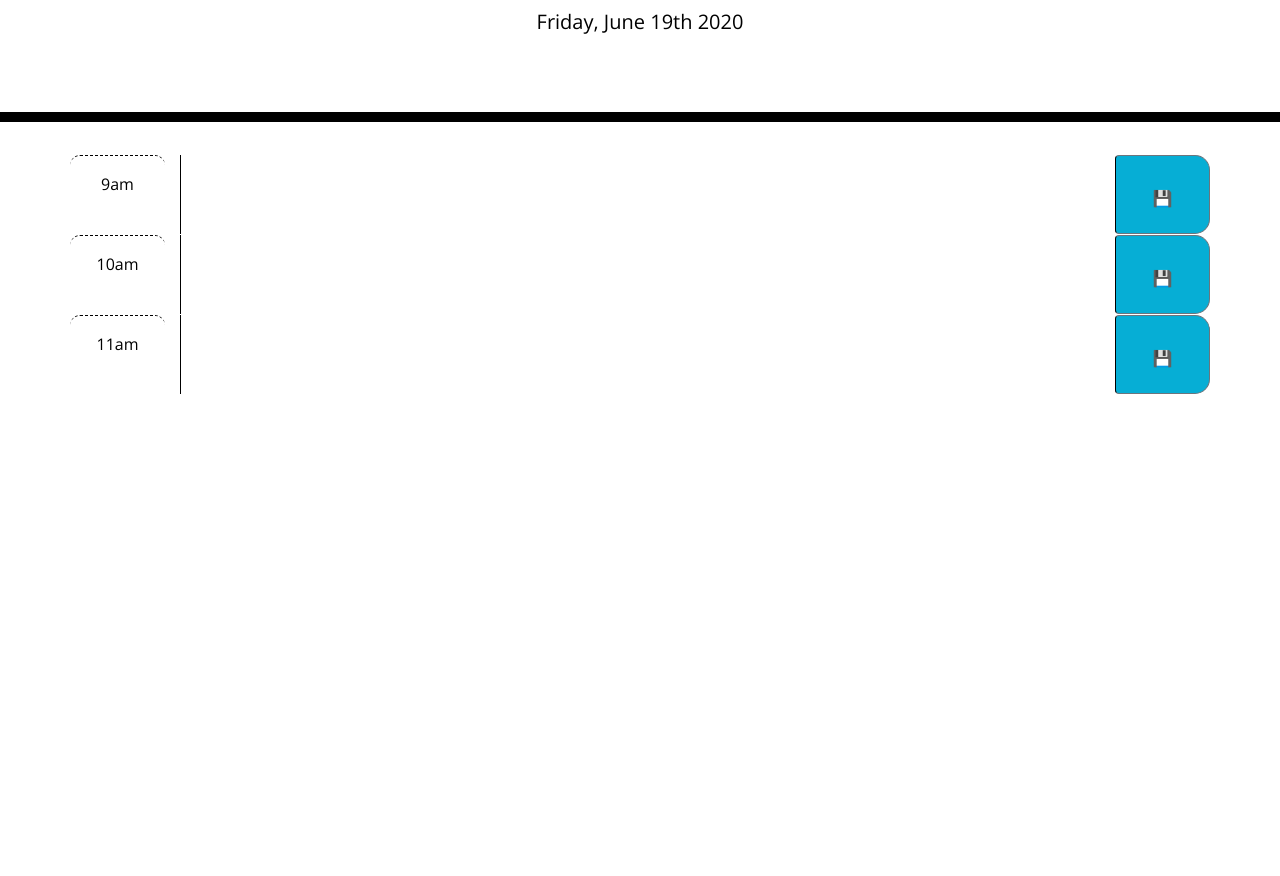
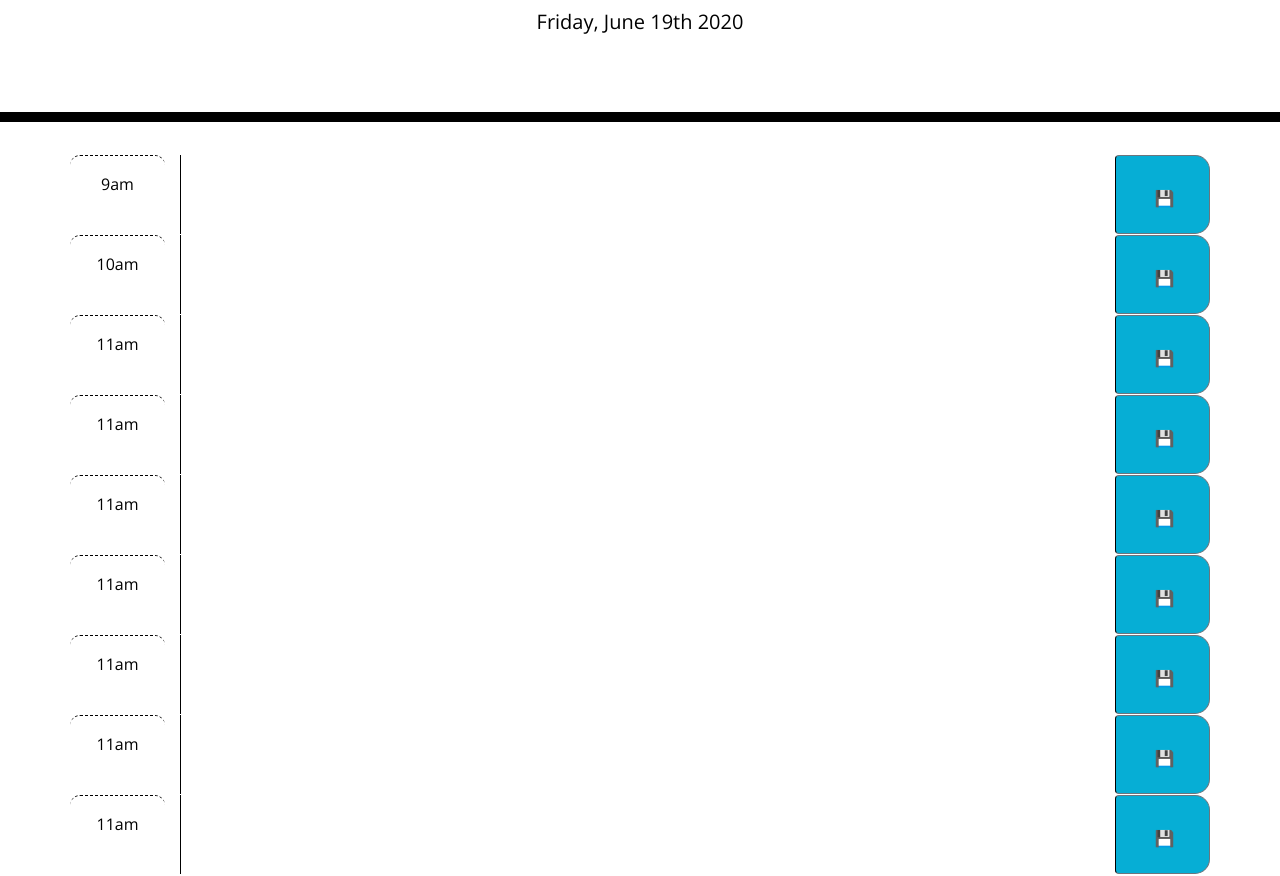
Before and after one commit to eradicador/Work-Day-Scheduler, a plain HTML site: page index.html in a window 1280 px wide. Shown: the part 182-1058 px from the top of the page. Before the commit the page ends 800 px from the top, so only its background shows below. Drawn offline with nearby package versions, Linux system fonts and the light colour scheme.

Commit message:
added code to html and scrpit files

```diff
--- a/index.html
+++ b/index.html
@@ -23,18 +23,48 @@
     <!-- Timeblocks go here -->
     <div class="row">
       <div class="col-1 time-block hour">9am</div>
-      <div class="col-10 description"><textarea></textarea></div>
-      <div class="col-1 saveBtn btn btn-secondary "> &nbsp &nbsp &nbsp &nbsp &nbsp &nbsp &nbsp 💾</div>
+      <div class="col-10 description"><textarea class="text-9"></textarea></div>
+      <div class="col-1 saveBtn btn btn-secondary" data-block="9"> 💾</div>
     </div>
     <div class="row">
       <div class="col-1 time-block hour">10am</div>
-      <div class="col-10 description"><textarea></textarea></div>
-      <div class="col-1 saveBtn btn btn-secondary "> &nbsp &nbsp &nbsp &nbsp &nbsp &nbsp &nbsp 💾</div>
+      <div class="col-10 description"><textarea class="text-10"></textarea></div>
+      <div class="col-1 saveBtn btn btn-secondary " data-block="10"> 💾</div>
     </div>
     <div class="row">
       <div class="col-1 time-block hour">11am</div>
-      <div class="col-10 description"><textarea></textarea></div>
-      <div class="col-1 saveBtn btn btn-secondary "> &nbsp &nbsp &nbsp &nbsp &nbsp &nbsp &nbsp 💾</div>
+      <div class="col-10 description"><textarea class="text-11"></textarea></div>
+      <div class="col-1 saveBtn btn btn-secondary " data-block="11"> 💾</div>
+    </div>
+    <div class="row">
+      <div class="col-1 time-block hour">11am</div>
+      <div class="col-10 description"><textarea class="text-12"></textarea></div>
+      <div class="col-1 saveBtn btn btn-secondary " data-block="12"> 💾</div>
+    </div>
+    <div class="row">
+      <div class="col-1 time-block hour">11am</div>
+      <div class="col-10 description"><textarea class="text-1"></textarea></div>
+      <div class="col-1 saveBtn btn btn-secondary " data-block="1"> 💾</div>
+    </div>
+    <div class="row">
+      <div class="col-1 time-block hour">11am</div>
+      <div class="col-10 description"><textarea class="text-2"></textarea></div>
+      <div class="col-1 saveBtn btn btn-secondary " data-block="2"> 💾</div>
+    </div>
+    <div class="row">
+      <div class="col-1 time-block hour">11am</div>
+      <div class="col-10 description"><textarea class="text-3"></textarea></div>
+      <div class="col-1 saveBtn btn btn-secondary " data-block="3"> 💾</div>
+    </div>
+    <div class="row">
+      <div class="col-1 time-block hour">11am</div>
+      <div class="col-10 description"><textarea class="text-4"></textarea></div>
+      <div class="col-1 saveBtn btn btn-secondary " data-block="4"> 💾</div>
+    </div>
+    <div class="row">
+      <div class="col-1 time-block hour">11am</div>
+      <div class="col-10 description"><textarea class="text-4"></textarea></div>
+      <div class="col-1 saveBtn btn btn-secondary " data-block="4"> 💾</div>
     </div>
   </div>
   <script src="https://code.jquery.com/jquery-3.4.1.min.js"></script>
--- a/script.js
+++ b/script.js
@@ -2,6 +2,21 @@
 //display current day using moment.js at the top of the calendar
 $('#currentDay').text(moment().format('dddd, MMMM Do YYYY'));
 
+// localStorage.setItem('key', 'value')
+$(".saveBtn").click(function () {
+  var textValue = $(".text-"+$(this).attr("data-block")).val();
+  var textKey = $(this).attr("data-block");
+  console.log(textValue);
+  localStorage.setItem(textKey,textValue)
+});
+console.log(localStorage.getItem("9"));
+console.log(localStorage.getItem("10"));
+
+
+// get item from localStorage put it onto the page
+// compare Times
+// datablock has the times moment().hour()
+// if statement color for the hour
 
 // WHEN I scroll down
 // THEN I am presented with timeblocks for standard business hours
@@ -14,24 +29,25 @@ $('#currentDay').text(moment().format('dddd, MMMM Do YYYY'));
 // WHEN I refresh the page
 // THEN the saved events persist
 
+// var saveBtn = document.querySelector("description");
+// saveBtn.addEventListener("submit", function (event) {
+//   event.preventDefault();
+//   init();
+//   storeDay();
 
-init();
-storeDay();
+// function init() {
+//   // Get stored todos from localStorage
+//   // Parsing the JSON string to an object
+//   var storedDay = JSON.parse(localStorage.getItem("textarea"));
 
-function init() {
-  // Get stored todos from localStorage
-  // Parsing the JSON string to an object
-  var storedDay = JSON.parse(localStorage.getItem("textarea"));
+//   // If todos were retrieved from localStorage, update the todos array to it
+//   if (storedDay !== null) {
+//     textarea = storedDay;
+//   }
 
-  // If todos were retrieved from localStorage, update the todos array to it
-  if (storedDay !== null) {
-    textarea = storedDay;
-  }
+// }
+// var textarea = [];
+// function storedDay() {
+//   // Stringify and set "todos" key in localStorage to todos array
 
-
-}
-var textarea = [];
-function storedDay() {
-  // Stringify and set "todos" key in localStorage to todos array
-  localStorage.setItem("textarea", JSON.stringify(textarea));
-}
+// }
--- a/style.css
+++ b/style.css
@@ -60,6 +60,7 @@ textarea{
 }
 
 .saveBtn {
+  padding-top: 30px;
   border-left: 1px solid black;
   border-top-right-radius: 15px;
   border-bottom-right-radius: 15px;
```
